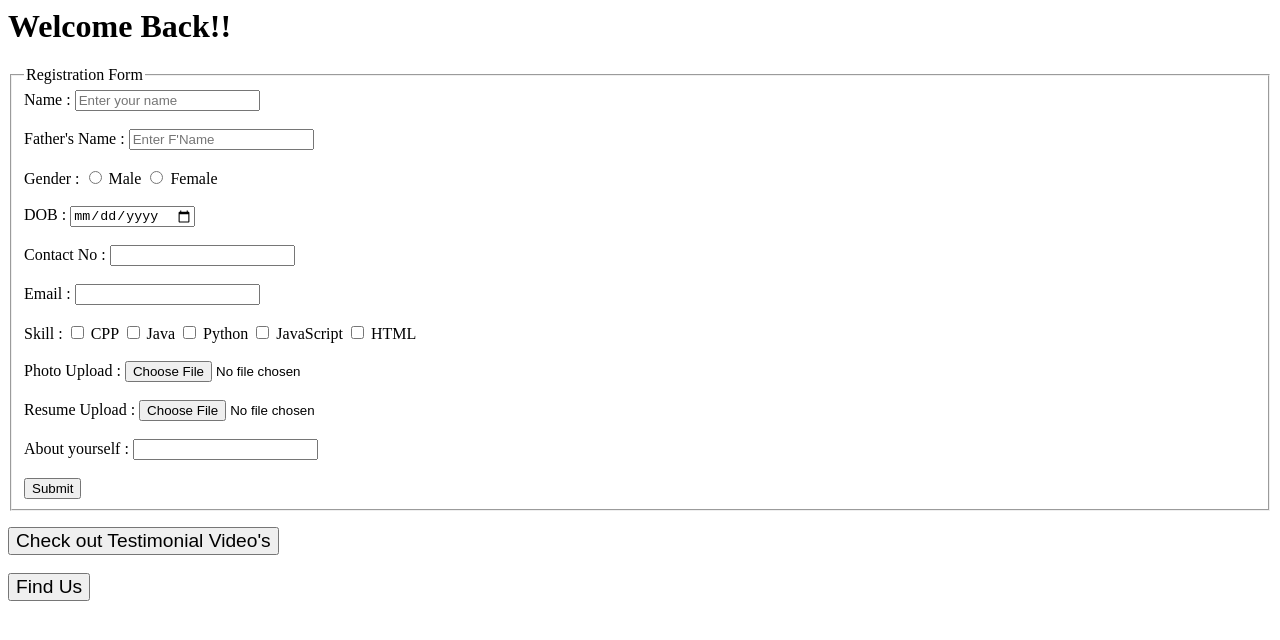
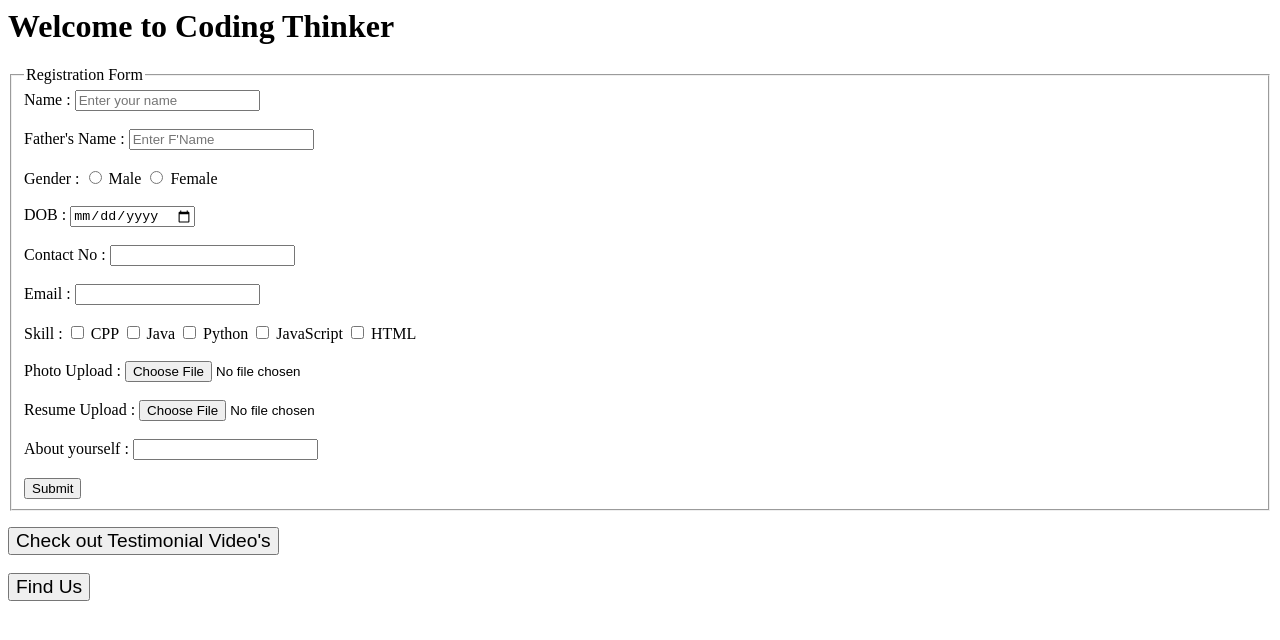
Before and after one commit to akj2002276/Coding-Thinker-registration, a plain HTML site: page index.html in a window 1280 px wide. Drawn offline with Linux system fonts and the light colour scheme.

Commit message:
Update index.html
tittle chaged

```diff
--- a/index.html
+++ b/index.html
@@ -4,7 +4,7 @@
     <link rel="icon" href="favicon.png">
 </head>
 <body>
-    <h1>Welcome Back!!</h1>
+    <h1>Welcome to Coding Thinker</h1>
     <form>
         <fieldset>
             <legend>Registration Form</legend>
```
